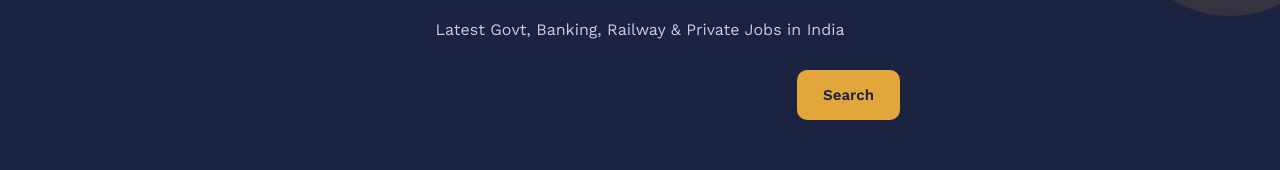
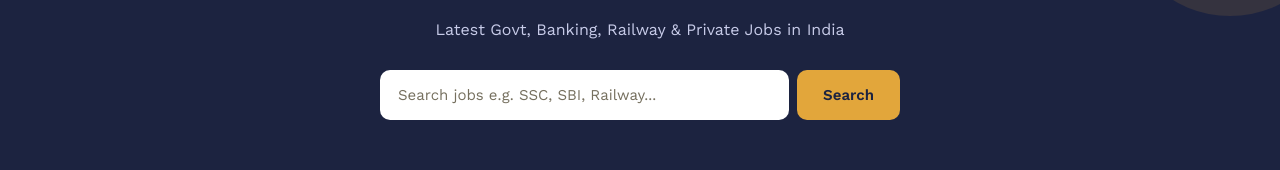
Before and after one commit to gadge-786/jobportal, a Next.js app: page / in a window 1280 px wide. Shown: the part 209-379 px from the top of the page. Built offline with nearby package versions, Linux system fonts and the light colour scheme; no server answers; the database is empty.

Commit message:
solved bug related to search box

```diff
--- a/app/globals.css
+++ b/app/globals.css
@@ -29,6 +29,20 @@ body {
 
 h1, h2, h3 {
   font-family: var(--font-heading), var(--font-marathi), sans-serif;
+}
+
+/* Form fields always get a readable background and text colour (Tailwind's reset makes them
+   transparent, which made the hero search box vanish on the navy background).
+   Inline styles on a field still win over these defaults. */
+input, select, textarea {
+  background-color: var(--color-card);
+  color: var(--color-ink);
+}
+
+input::placeholder,
+textarea::placeholder {
+  color: var(--color-muted);
+  opacity: 1;
 }
 
 /* keyboard users can see where they are */
--- a/app/jobs/page.js
+++ b/app/jobs/page.js
@@ -90,7 +90,7 @@ export default function AllJobs({ searchParams }) {
               onChange={e => setSearch(e.target.value)}
               onKeyDown={e => e.key === 'Enter' && handleSearch()}
               placeholder={t('searchPlaceholder')}
-              style={{flex:1, padding:'12px 16px', borderRadius:'10px', border:'none', fontSize:'14px', fontFamily:'var(--font-body)'}}
+              style={{flex:1, padding:'12px 16px', borderRadius:'10px', border:'none', fontSize:'14px', fontFamily:'var(--font-body)', background:'white', color:'var(--color-ink)'}}
             />
             <button onClick={handleSearch}
               style={{padding:'12px 24px', background:'var(--color-amber)', color:'var(--color-ink)', border:'none', borderRadius:'10px', cursor:'pointer', fontWeight:'700', fontSize:'14px'}}>
--- a/app/page.js
+++ b/app/page.js
@@ -90,7 +90,7 @@ export default function Home() {
               onChange={e => setSearch(e.target.value)}
               onKeyDown={e => e.key==='Enter' && handleSearch()}
               placeholder={t('searchPlaceholder')}
-              style={{flex:1, padding:'14px 18px', borderRadius:'10px', border:'none', fontSize:'15px', fontFamily:'var(--font-body)'}}
+              style={{flex:1, padding:'14px 18px', borderRadius:'10px', border:'none', fontSize:'15px', fontFamily:'var(--font-body)', background:'white', color:'var(--color-ink)'}}
             />
             <button onClick={handleSearch} style={{padding:'14px 26px', background:'var(--color-amber)', color:'var(--color-ink)', border:'none', borderRadius:'10px', fontWeight:'700', cursor:'pointer', fontSize:'15px'}}>
               {t('search')}
```
